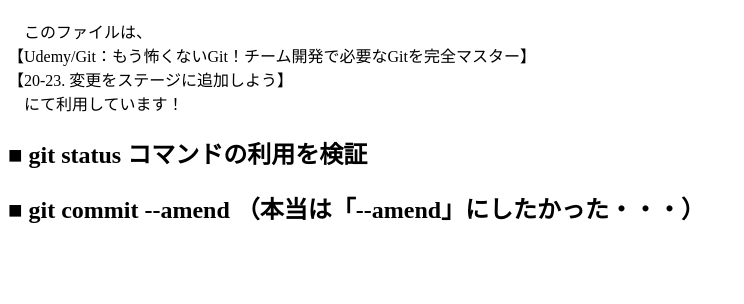
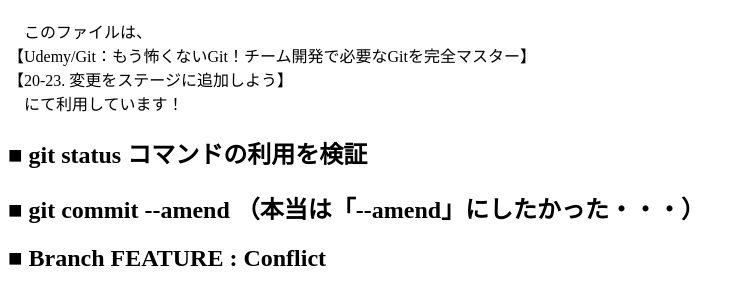
Before and after one commit to SuperNaoT/Udemy_Git-tutorial, a plain HTML site: page index.html in a window 1280 px wide. Shown: the part 70-374 px from the top of the page, without its empty margins (0-744 px from the left). Drawn offline with nearby package versions, Linux system fonts and the light colour scheme.

Commit message:
■ 2023/05/01 Feature-Branch : Insert Conflict文

```diff
--- a/index.html
+++ b/index.html
@@ -31,6 +31,7 @@
     <article>
       <h2>■ git status コマンドの利用を検証</h2>
       <h2>■ git commit --amend （本当は「--amend」にしたかった・・・）</h2>
+      <h2>■ Branch FEATURE : Conflict</h2>
     </article>
   </main>
 </body>
```
